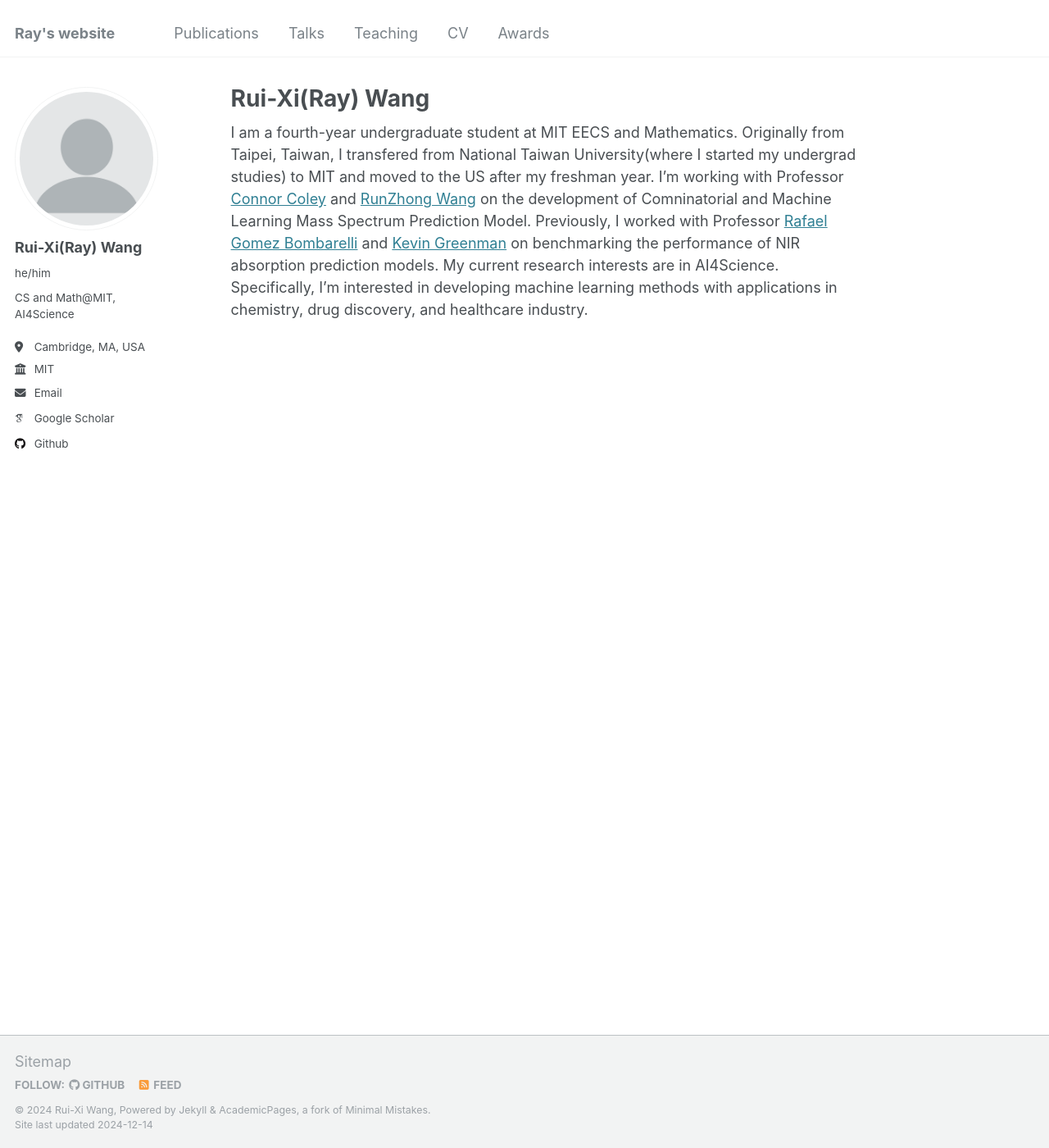
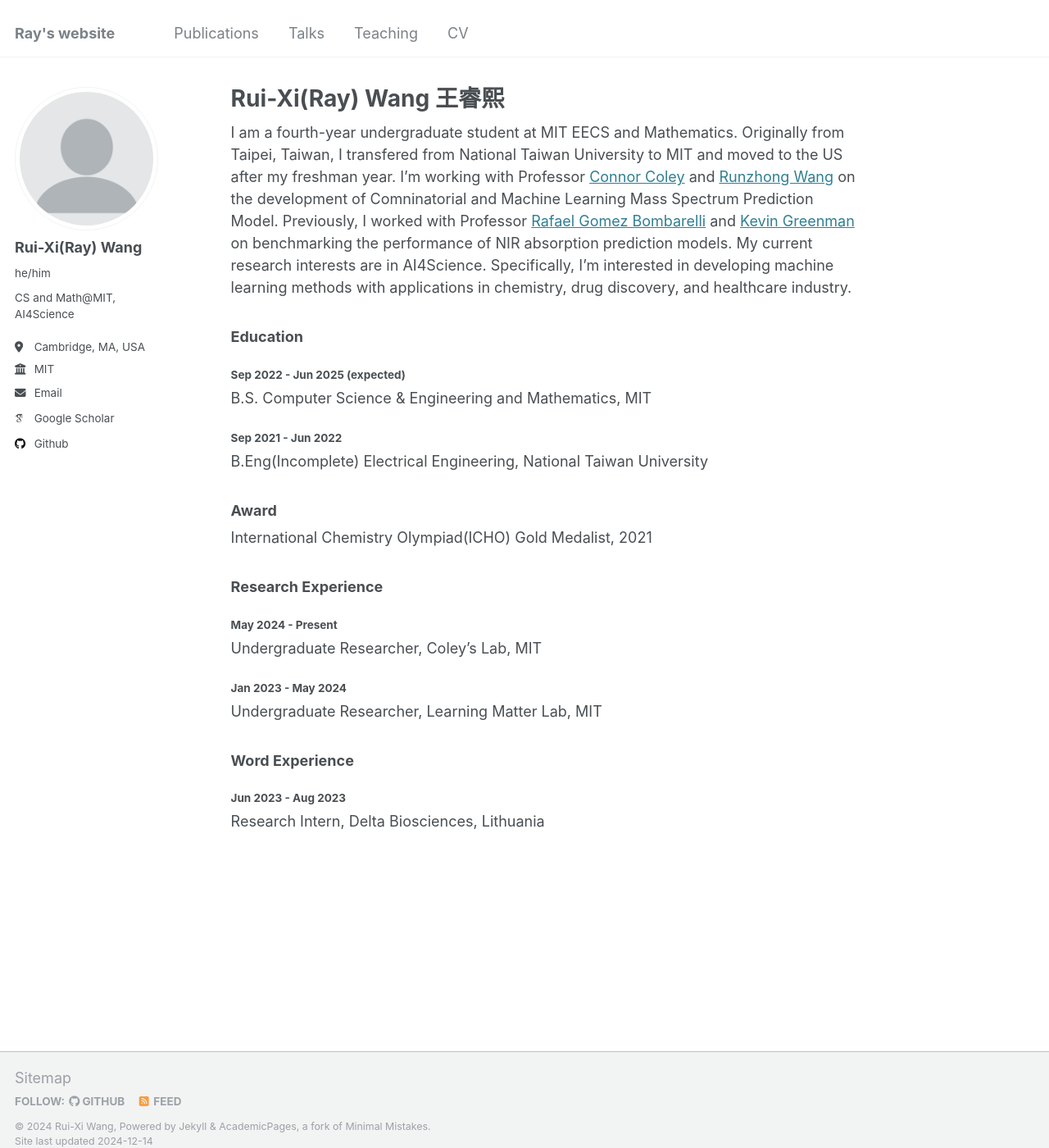
Before and after one commit to RuiXiWangTW/RuiXiWangTW.github.io, a Jekyll site: the page built from _pages/about.md, in a window 1280 px wide and 1400 px high. Shown: the whole window at 82% size. Built offline with Jekyll 4.4.1, drawn with Linux system fonts in a browser that asks for light colours; some web fonts are replaced.

Commit message:
add infos

```diff
--- a/_config.yml
+++ b/_config.yml
@@ -223,9 +223,6 @@ collections:
   talks:
     output: true
     permalink: /:collection/:path/
-  award:
-    output: true
-    permalink: /:collection/:path/
 
 
 # These settings control how pages and collections are included in the site
@@ -283,15 +280,6 @@ defaults:
       layout: talk
       author_profile: true
       share: true
-  # _award
-  - scope:
-      path: ""
-      type: award
-    values:
-      layout: single
-      author_profile: true
-      share: true
-      comment: true
 
 # Sass/SCSS
 sass:
--- a/_data/navigation.yml
+++ b/_data/navigation.yml
@@ -23,8 +23,6 @@ main:
   - title: "CV"
     url: "/files/My Resume.pdf"
 
-  - title: "Awards"
-    url: "/awards/"
 
   # - title: "Guide"
   #   url: /markdown/
--- a/_pages/about.md
+++ b/_pages/about.md
@@ -1,10 +1,31 @@
 ---
 permalink: /
-title: "Rui-Xi(Ray) Wang"
+title: "Rui-Xi(Ray) Wang 王睿熙"
 author_profile: true
 redirect_from:
   - /about/
   - /about.html
 ---
 
-I am a fourth-year undergraduate student at MIT EECS and Mathematics. Originally from Taipei, Taiwan, I transfered from National Taiwan University(where I started my undergrad studies) to MIT and moved to the US after my freshman year. I'm working with Professor [Connor Coley](https://coley.mit.edu/) and [RunZhong Wang](https://runzhong.wang/) on the development of Comninatorial and Machine Learning Mass Spectrum Prediction Model. Previously, I worked with Professor [Rafael Gomez Bombarelli](https://gomezbombarelli.mit.edu/) and [Kevin Greenman](https://www.kevinpgreenman.com/) on benchmarking the performance of NIR absorption prediction models. My current research interests are in AI4Science. Specifically, I'm interested in developing machine learning methods with applications in chemistry, drug discovery, and healthcare industry.
+I am a fourth-year undergraduate student at MIT EECS and Mathematics. Originally from Taipei, Taiwan, I transfered from National Taiwan University to MIT and moved to the US after my freshman year. I'm working with Professor [Connor Coley](https://coley.mit.edu/) and [Runzhong Wang](https://runzhong.wang/) on the development of Comninatorial and Machine Learning Mass Spectrum Prediction Model. Previously, I worked with Professor [Rafael Gomez Bombarelli](https://gomezbombarelli.mit.edu/) and [Kevin Greenman](https://www.kevinpgreenman.com/) on benchmarking the performance of NIR absorption prediction models. My current research interests are in AI4Science. Specifically, I'm interested in developing machine learning methods with applications in chemistry, drug discovery, and healthcare industry.
+
+### Education
+#### Sep 2022 - Jun 2025 (expected)
+B.S. Computer Science & Engineering and Mathematics, MIT
+
+#### Sep 2021 - Jun 2022
+B.Eng(Incomplete) Electrical Engineering, National Taiwan University
+
+### Award
+International Chemistry Olympiad(ICHO) Gold Medalist, 2021
+
+### Research Experience
+#### May 2024 - Present
+Undergraduate Researcher, Coley's Lab, MIT
+
+#### Jan 2023 - May 2024
+Undergraduate Researcher, Learning Matter Lab, MIT
+
+### Word Experience
+#### Jun 2023 - Aug 2023
+Research Intern, Delta Biosciences, Lithuania
```
Also changed, not shown: _pages/markdown.md (+0 -1 lines), _publications/2024-05-30-benchmarking.md (+2 -4 lines), _teaching/2024-spring-teaching-1.md (+2 -11 lines).
